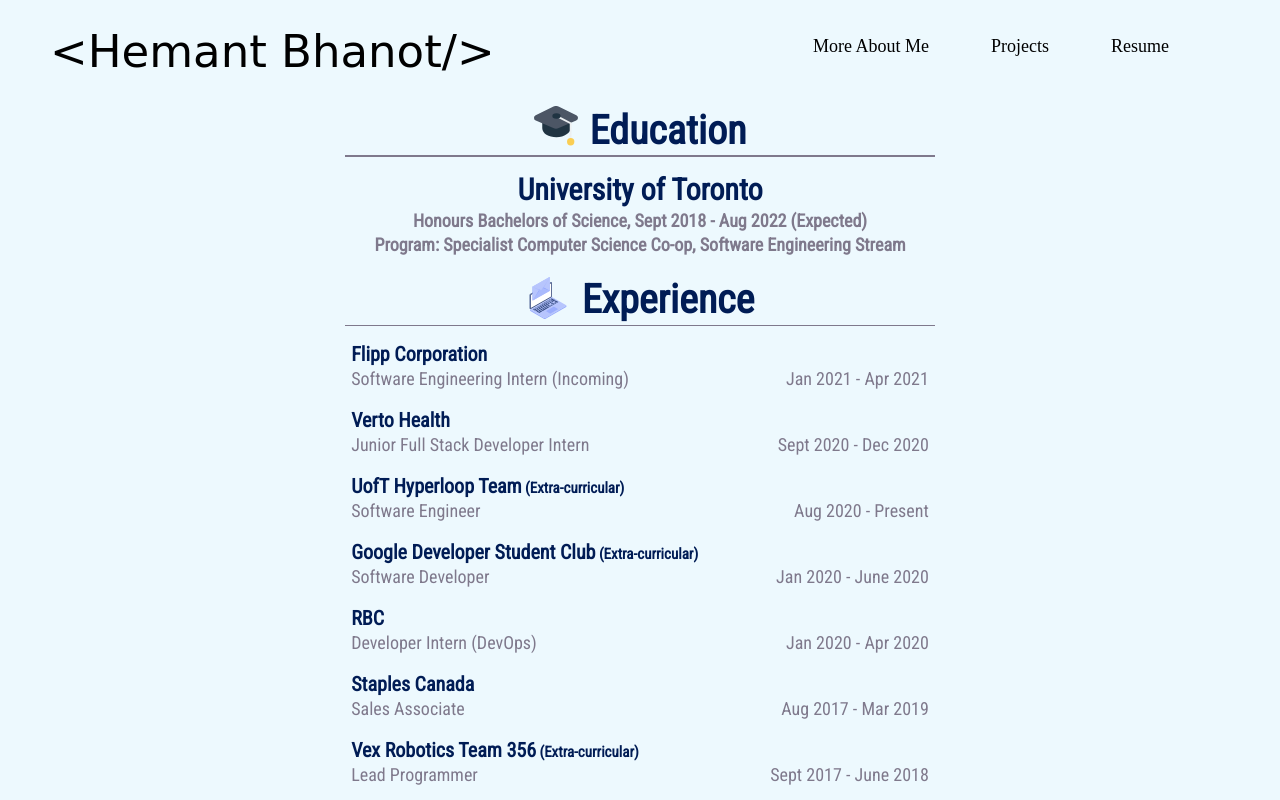
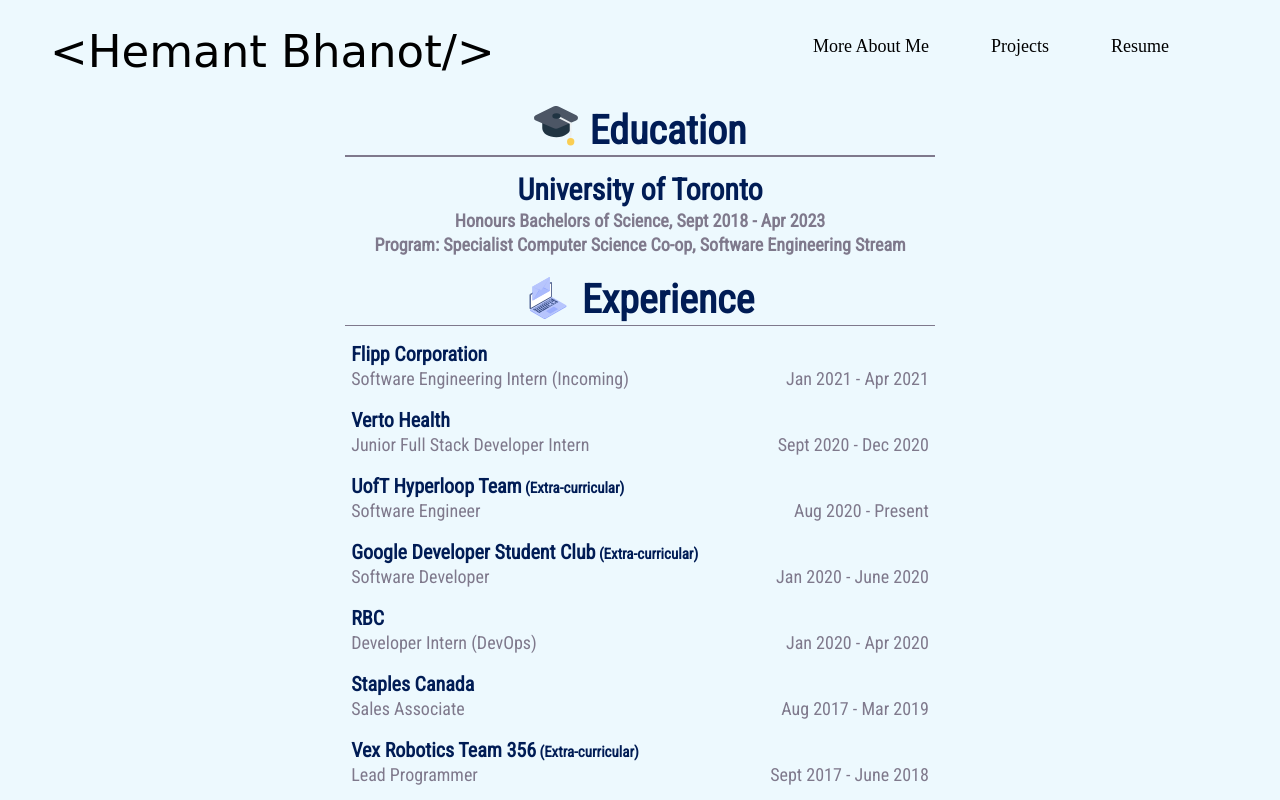
Before and after one commit to hemant3434/Personal-Website, a website: page pub/about_me.html in a window 1280 px wide. Shown: the top 800 px of the page. Drawn offline with Linux system fonts and the light colour scheme; a web font is replaced by a local one.

Commit message:
Update about_me.html

```diff
--- a/pub/about_me.html
+++ b/pub/about_me.html
@@ -45,7 +45,7 @@
       <div class="line"></div>
       <div class="education">
         <h1>University of Toronto</h1>
-        <p>Honours Bachelors of Science, Sept 2018 - Aug 2022 (Expected)</p>
+        <p>Honours Bachelors of Science, Sept 2018 - Apr 2023</p>
         <p>
           Program: Specialist Computer Science Co-op, Software Engineering
           Stream
```
